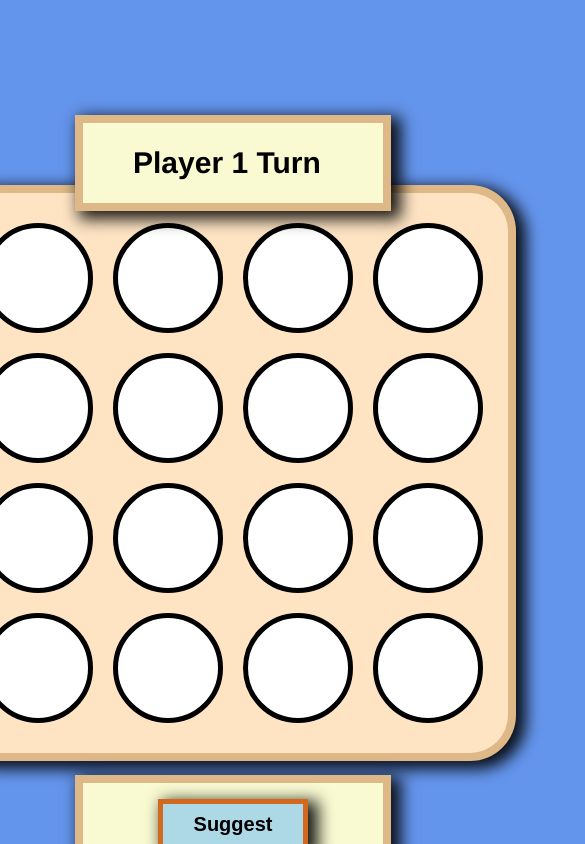
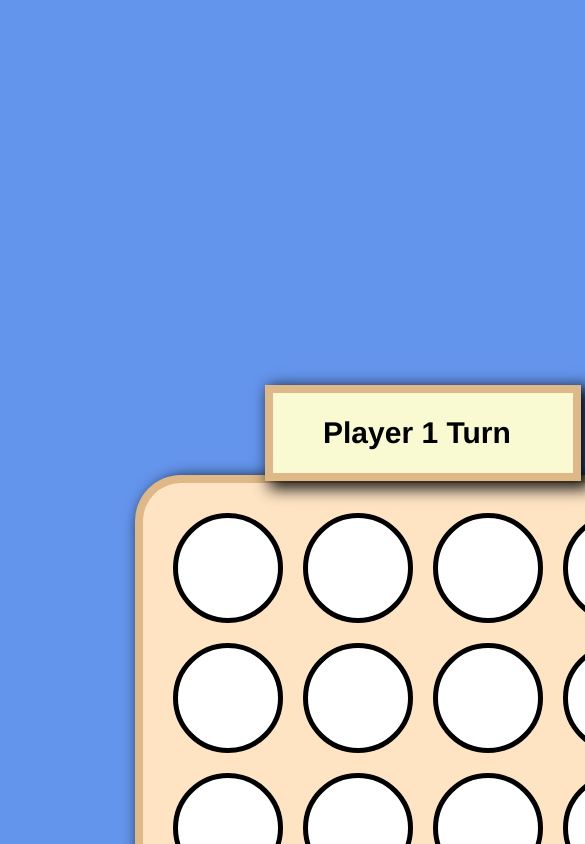
Before and after one commit to AlekSkyHigh/react-connect-4, a React (Create React App) app: page / in a window 390 px wide. Shown: the top 844 px of the page, 585 px wide, since content can reach past the window. Built offline with nearby package versions, Linux system fonts and the light colour scheme.

Commit message:
Deploy Settings

```diff
--- a/package.json
+++ b/package.json
@@ -1,4 +1,5 @@
 {
+  "homepage": "https://AlekSkyHigh.github.io/react-connect-4",
   "name": "connect-4",
   "version": "0.1.0",
   "private": true,
@@ -15,6 +16,8 @@
     "@babel/plugin-proposal-private-property-in-object": "^1.0.0"
   },
   "scripts": {
+    "predeploy": "npm run build",
+    "deploy": "gh-pages -d build",
     "start": "react-scripts start",
     "build": "react-scripts build",
     "test": "react-scripts test",
--- a/src/Game.css
+++ b/src/Game.css
@@ -105,3 +105,20 @@ body {
 .player_2 {
     background-color: green;
 }
+
+@media (max-width: 768px) {
+    .app-container {
+        display: flex;
+        width: 900px;
+        height: 900px;
+        position: absolute;
+        left: 50%;
+        top: 35%;
+        margin-left: -260px;
+    }
+
+    .footer {
+        top: 800px;
+    }
+
+}
```
